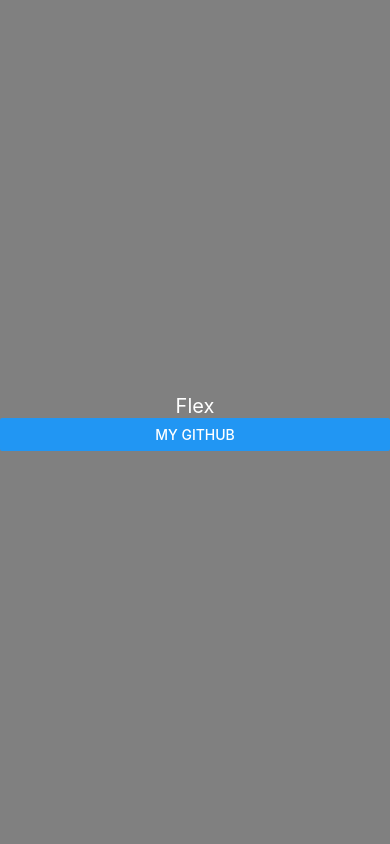
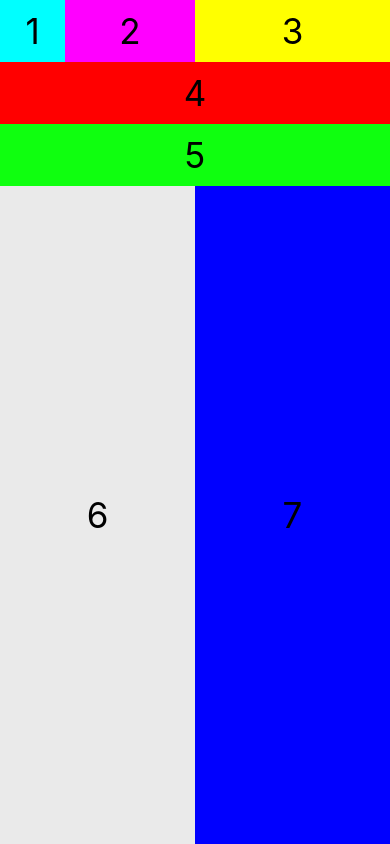
Before and after one commit to hachi-nico/react-native-from-zero-to-hero, a React Native app: screen / in a window 390 px wide. Built offline with nearby package versions, Linux system fonts and the light colour scheme.

Commit message:
done flexbox practice

```diff
--- a/App.js
+++ b/App.js
@@ -21,12 +21,39 @@
 const App = () => {
   return (
     <SafeAreaView style={styles.body}>
-      <View style={styles}>
-        <Text style={styles.text}>Flex</Text>
-        <Button
-          title="My Github"
-          onPress={() => Linking.openURL('https://github.com/hachi-nico')}
-        />
+      {/* first row */}
+      <View style={styles.row}>
+        <View style={styles.view1}>
+          <Text style={styles.text}>1</Text>
+        </View>
+        <View style={styles.view2}>
+          <Text style={styles.text}>2</Text>
+        </View>
+        <View style={styles.view3}>
+          <Text style={styles.text}>3</Text>
+        </View>
+      </View>
+
+      {/* second row */}
+      <View style={styles.row}>
+        <View style={styles.view4}>
+          <Text style={styles.text}>4</Text>
+        </View>
+      </View>
+      <View style={styles.row}>
+        <View style={styles.view5}>
+          <Text style={styles.text}>5</Text>
+        </View>
+      </View>
+
+      {/* third row */}
+      <View style={styles.big_row}>
+        <View style={styles.view6}>
+          <Text style={styles.text}>6</Text>
+        </View>
+        <View style={styles.view7}>
+          <Text style={styles.text}>7</Text>
+        </View>
       </View>
     </SafeAreaView>
   );
@@ -35,15 +62,67 @@
 const styles = StyleSheet.create({
   body: {
     flex: 1,
-    backgroundColor: 'gray',
-    padding: 10,
+    backgroundColor: '#ffffff',
+  },
+  row: {
+    flexDirection: 'row',
+    backgroundColor: '#ffffff',
+    alignItems: 'center',
+    justifyContent: 'center',
+  },
+  big_row: {
+    flex: 1,
+    flexDirection: 'row',
+    backgroundColor: '#ffffff',
     alignItems: 'stretch',
     justifyContent: 'center',
   },
+  view1: {
+    flex: 1,
+    backgroundColor: '#00ffff',
+    alignItems: 'center',
+    justifyContent: 'center',
+  },
+  view2: {
+    flex: 2,
+    backgroundColor: '#ff00ff',
+    alignItems: 'center',
+    justifyContent: 'center',
+  },
+  view3: {
+    flex: 3,
+    backgroundColor: '#ffff00',
+    alignItems: 'center',
+    justifyContent: 'center',
+  },
+  view4: {
+    flex: 1,
+    backgroundColor: '#ff0000',
+    alignItems: 'center',
+    justifyContent: 'center',
+  },
+  view5: {
+    flex: 1,
+    backgroundColor: '#0fff0f',
+    alignItems: 'center',
+    justifyContent: 'center',
+  },
+  view6: {
+    flex: 1,
+    backgroundColor: '#eaeaea',
+    alignItems: 'center',
+    justifyContent: 'center',
+  },
+  view7: {
+    flex: 1,
+    backgroundColor: '#0000ff',
+    alignItems: 'center',
+    justifyContent: 'center',
+  },
   text: {
-    color: 'white',
-    fontSize: 20,
-    alignSelf: 'center',
+    color: '#000000',
+    fontSize: 35,
+    margin: 10,
   },
 });
 
```
